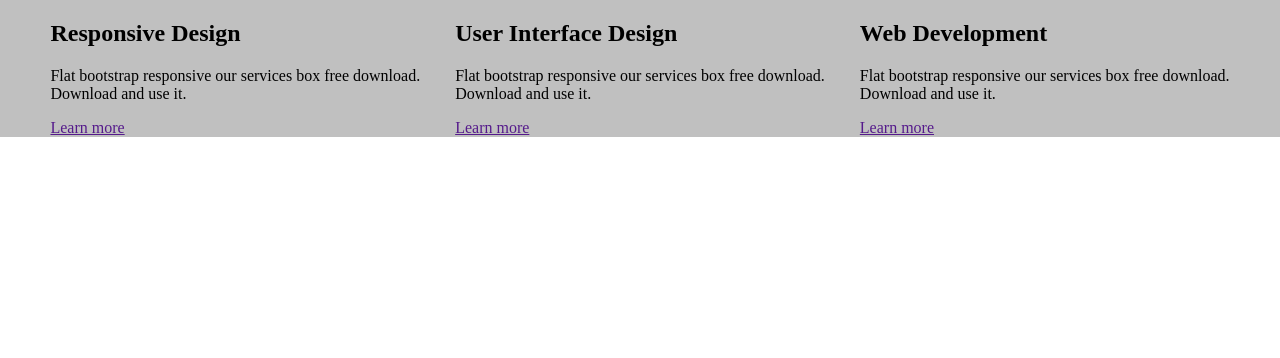
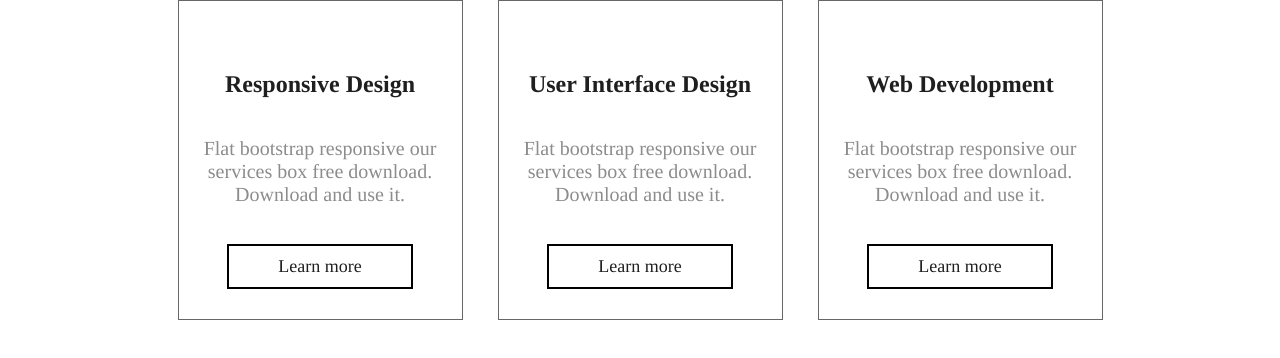
Before and after one commit to BiteGigabyte/dec-2022_Perun, a plain HTML site: page Html_Css_Lsn2/cardN1/index.html in a window 1280 px wide. Drawn offline with Linux system fonts and the light colour scheme.

Commit message:
Повністю завершив завдання 2/2. Ще дороблю різне збільшення для 3 блоків в лінії в завданні 1/2 але в загальному готово. - Що не так то підкажіть...

```diff
--- a/Html_Css_Lsn2/cardN1/index.html
+++ b/Html_Css_Lsn2/cardN1/index.html
@@ -10,20 +10,20 @@
 </head>
 <body>
 <div class="main">
-    <div>
-        <h2>Responsive Design</h2>
-        <p>Flat bootstrap responsive our services box free download. <br>Download and use it.</p>
-        <a href="">Learn more</a>
+    <div class="bloks">
+        <h2 class="FONT">Responsive Design</h2>
+        <p class="FONT">Flat bootstrap responsive our services box free download. <br>Download and use it.</p>
+        <a class="FONT" href="https://www.google.com/">Learn more</a>
     </div>
-    <div>
-        <h2>User Interface Design</h2>
-        <p>Flat bootstrap responsive our services box free download. <br>Download and use it.</p>
-        <a href="">Learn more</a>
+    <div class="bloks">
+        <h2 class="FONT">User Interface Design</h2>
+        <p class="FONT">Flat bootstrap responsive our services box free download. <br>Download and use it.</p>
+        <a class="FONT" href="https://www.google.com/">Learn more</a>
     </div>
-    <div>
-        <h2>Web Development</h2>
-        <p>Flat bootstrap responsive our services box free download. <br>Download and use it.</p>
-        <a href="">Learn more</a>
+    <div class="bloks">
+        <h2 class="FONT">Web Development</h2>
+        <p class="FONT">Flat bootstrap responsive our services box free download. <br>Download and use it.</p>
+        <a class="FONT" href="https://www.google.com/">Learn more</a>
     </div>
 </div>
 </body>
--- a/Html_Css_Lsn2/cardN1/main.css
+++ b/Html_Css_Lsn2/cardN1/main.css
@@ -1,9 +1,55 @@
 body {
     margin: 0;
+    text-align: center;
 }
+
 .main {
-    background: silver;
     display: flex;
     column-gap: 35px;
     justify-content: center;
+    flex-wrap: wrap;
 }
+
+.bloks {
+    display: flex;
+    box-sizing: border-box;
+    border: 1px solid #676767;
+    padding: 30px 20px 10px;
+    width: 285px;
+    height: 320px;
+    justify-content: center;
+    align-items: center;
+    flex-direction: column;
+}
+
+.FONT {
+    font-family: Times, "Times New Roman", Georgia, serif;
+}
+
+h2 {
+    color: #1f1f1f;
+}
+
+p {
+    font-size: 20px;
+    width: 236px;
+    height: 67px;
+    color: #8c8c8c;
+    padding-bottom: 20px;
+}
+
+a {
+    border: 2px solid black;
+    text-decoration: none; /* Забираєм підкреслення */
+    font-size: 18px;
+    padding: 10px 49px;
+    color: #1f1f1f;
+}
+
+a:hover {
+    text-decoration: underline;
+}
+
+a:visited {
+    color: black;
+}
```
